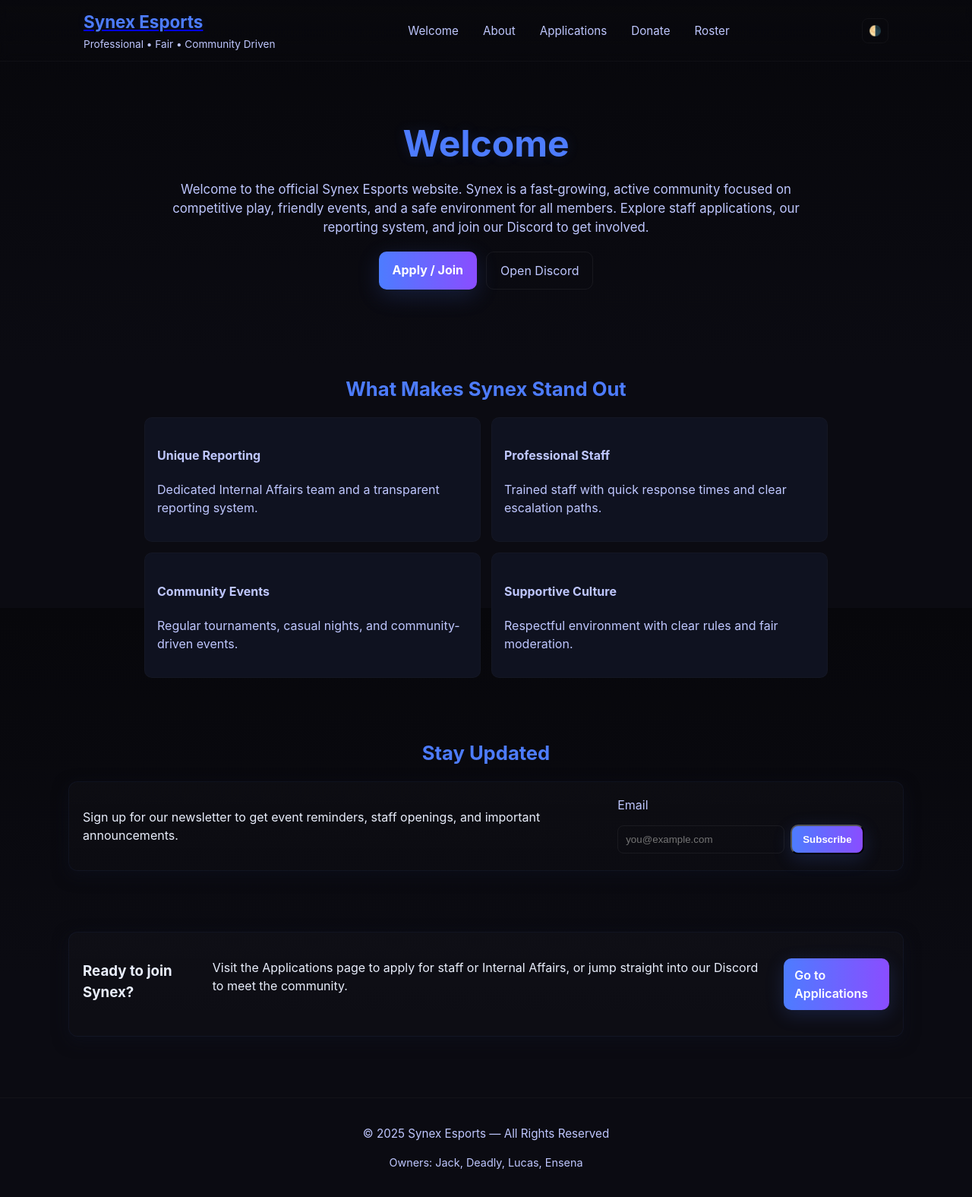
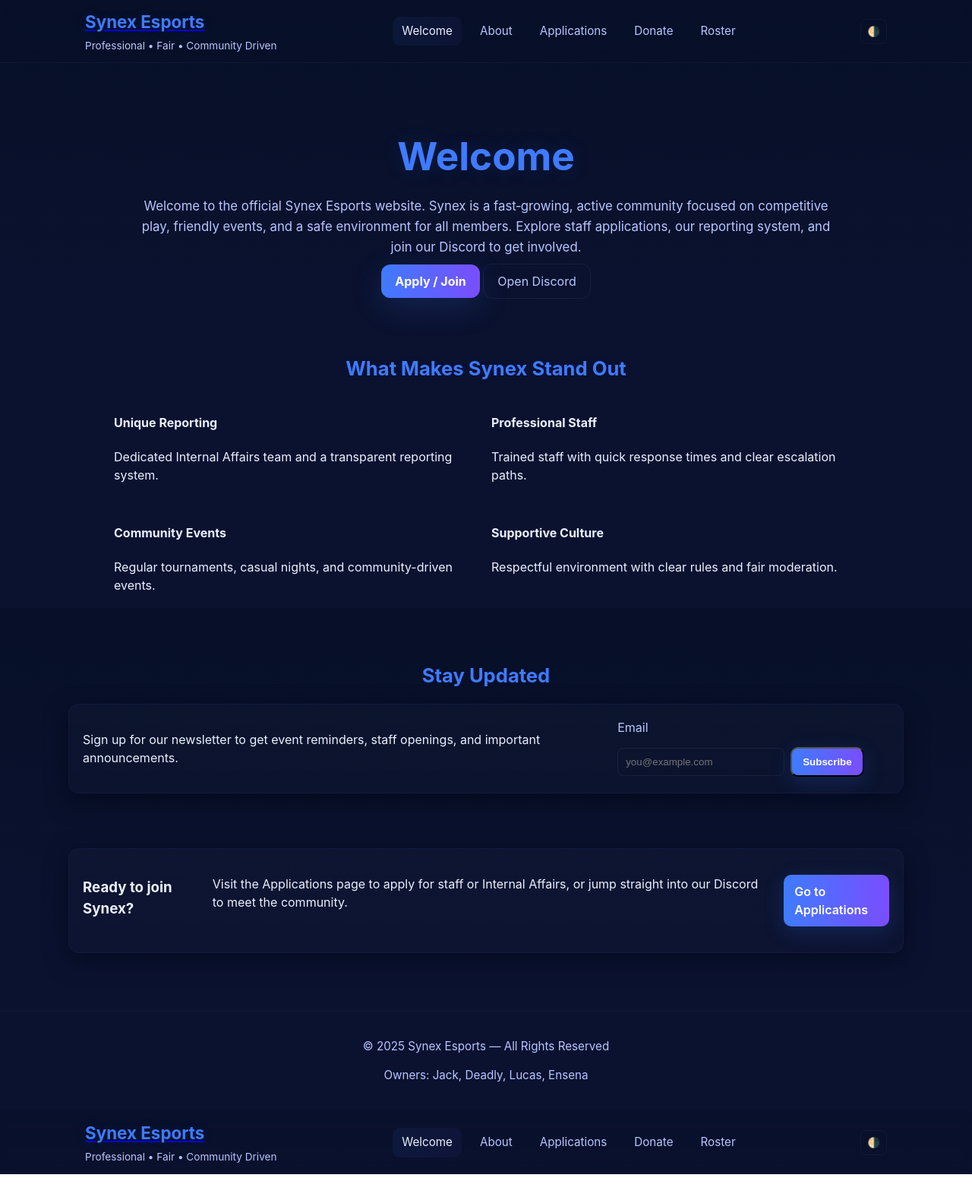
Before and after one commit to p3lse/synex-website, a plain HTML site: page index.html in a window 1280 px wide. Shown: the whole page at 76% size. After the commit the page ends 1545 px from the top, so only its background shows below. Drawn offline with Linux system fonts and the light colour scheme.

Commit message:
Update script

```diff
--- a/index.html
+++ b/index.html
@@ -105,3 +105,25 @@
   <script src="script.js" defer></script>
 </body>
 </html>
+<header class="site-header" role="banner">
+  <div class="header-inner">
+    <div class="brand">
+      <a href="index.html" class="brand-title-link"><h1 class="brand-title">Synex Esports</h1></a>
+      <p class="brand-sub">Professional • Fair • Community Driven</p>
+    </div>
+
+    <nav class="top-nav" role="navigation" aria-label="Primary">
+      <ul>
+        <li><a href="index.html">Welcome</a></li>
+        <li><a href="about.html">About</a></li>
+        <li><a href="apps.html">Applications</a></li>
+        <li><a href="donate.html">Donate</a></li>
+        <li><a href="roster.html">Roster</a></li>
+      </ul>
+    </nav>
+
+    <div class="header-actions">
+      <button id="themeToggle" aria-label="Toggle theme">🌗</button>
+    </div>
+  </div>
+</header>
--- a/script.js
+++ b/script.js
@@ -74,3 +74,12 @@ document.addEventListener('DOMContentLoaded', () => {
     if (e.key === 'Tab') document.documentElement.classList.add('user-is-tabbing');
   });
 });
+// Auto-set active nav link
+document.querySelectorAll('.top-nav a').forEach(a => {
+  try {
+    const href = new URL(a.href).pathname;
+    if (href === location.pathname || (href === '/index.html' && location.pathname === '/')) {
+      a.classList.add('active');
+    }
+  } catch(e){}
+});
--- a/style.css
+++ b/style.css
@@ -1,20 +1,26 @@
+/* style.css - Synex Esports (Organized, centered, blue/purple neon theme) */
+
+/* Palette and variables */
 :root{
-  --bg:#07070b;
-  --card:#0f1220;
-  --muted:#bfc7ff;
-  --accent:#4d7cff;
-  --accent-2:#8a4dff;
+  --bg-1: #071028;
+  --bg-2: #0b1230;
+  --card: #0f1a36;
+  --muted: #b8c6ff;
+  --text: #eaf0ff;
+  --accent: #3f7bff;
+  --accent-2: #7a4dff;
   --glass: rgba(255,255,255,0.03);
-  --radius:12px;
+  --radius:14px;
   --max-width:1100px;
-  --container-padding:20px;
-  --focus: 0 0 0 4px rgba(77,124,255,0.18);
-  --text:#e9eefc;
+  --container-padding:22px;
+  --focus: 0 0 0 4px rgba(63,123,255,0.16);
+  --card-elev: 0 10px 30px rgba(2,6,20,0.6);
 }
 
-/* Dark and light theme support */
+/* Light theme override (optional) */
 :root[data-theme="light"]{
-  --bg: #f6f8ff;
+  --bg-1: #f6f8ff;
+  --bg-2: #eef2ff;
   --card: #ffffff;
   --muted: #4b5563;
   --text: #0b1220;
@@ -22,87 +28,140 @@
   --accent-2: #7b3cff;
 }
 
-/* Base */
+/* Base reset */
 *{box-sizing:border-box}
 html,body{height:100%}
 body{
   margin:0;
   font-family:Inter, system-ui, -apple-system, "Segoe UI", Roboto, Arial;
-  background: linear-gradient(180deg,var(--bg) 0%, #0b0b12 60%);
+  background: linear-gradient(180deg,var(--bg-1) 0%, var(--bg-2) 60%);
   color:var(--text);
   -webkit-font-smoothing:antialiased;
   line-height:1.5;
+  -webkit-tap-highlight-color: transparent;
+}
+
+/* Centered container */
+.container{
+  width:100%;
+  max-width:var(--max-width);
+  margin:0 auto;
+  padding:0 var(--container-padding);
 }
 
 /* Skip link */
 .skip-link{position:absolute;left:-9999px}
-.skip-link:focus{left:var(--container-padding);top:var(--container-padding);width:auto;height:auto;padding:8px 12px;background:#111;color:#fff;border-radius:6px;z-index:9999}
+.skip-link:focus{left:var(--container-padding);top:var(--container-padding);width:auto;height:auto;padding:8px 12px;background:#071028;color:#fff;border-radius:8px;z-index:9999}
 
-/* Container */
-.container{width:100%;max-width:var(--max-width);margin:0 auto;padding:0 var(--container-padding)}
+/* Header: centered, compact */
+.site-header{
+  position:sticky;
+  top:0;
+  z-index:80;
+  padding:12px 0;
+  background: linear-gradient(180deg, rgba(7,16,40,0.6), rgba(7,16,40,0.35));
+  backdrop-filter: blur(6px);
+  border-bottom:1px solid rgba(255,255,255,0.03);
+}
+.header-inner{
+  display:flex;
+  align-items:center;
+  justify-content:space-between;
+  gap:20px;
+  max-width:var(--max-width);
+  margin:0 auto;
+  padding:0 var(--container-padding);
+}
+.brand{display:flex;flex-direction:column;align-items:flex-start}
+.brand-title{font-size:1.4rem;margin:0;color:var(--accent);text-shadow:0 0 18px rgba(63,123,255,0.12)}
+.brand-sub{margin:4px 0 0 0;font-size:0.85rem;color:var(--muted)}
 
-/* Header */
-.site-header{position:sticky;top:0;z-index:60;padding:12px 0;background:linear-gradient(180deg, rgba(10,10,15,0.6), rgba(10,10,15,0.35));backdrop-filter: blur(6px);border-bottom:1px solid rgba(255,255,255,0.03)}
-.header-inner{display:flex;align-items:center;justify-content:space-between;gap:16px}
-.brand-title{font-size:1.4rem;margin:0;color:var(--accent);text-shadow:0 0 12px rgba(77,124,255,0.12)}
-.brand-sub{margin:2px 0 0 0;font-size:0.85rem;color:var(--muted)}
+/* Nav: centered block with balanced spacing */
+.top-nav{flex:1;display:flex;justify-content:center}
+.top-nav ul{
+  list-style:none;margin:0;padding:0;display:flex;gap:12px;align-items:center;justify-content:center;
+}
+.top-nav a{
+  color:var(--muted);text-decoration:none;padding:8px 12px;border-radius:10px;font-size:0.95rem;display:inline-block;
+}
+.top-nav a:hover, .top-nav a:focus{color:var(--text);outline:none;box-shadow:var(--focus)}
+.top-nav a.active{color:var(--text);background: linear-gradient(90deg, rgba(63,123,255,0.08), rgba(122,77,255,0.06));border-radius:10px}
+
+/* Header actions (theme toggle, login) */
+.header-actions{display:flex;gap:8px;align-items:center}
 .header-actions button{background:transparent;border:1px solid rgba(255,255,255,0.04);padding:8px;border-radius:8px;color:var(--muted);cursor:pointer}
 
-/* Nav */
-.top-nav ul{list-style:none;margin:0;padding:0;display:flex;gap:12px}
-.top-nav a{color:var(--muted);text-decoration:none;padding:8px 10px;border-radius:8px;font-size:0.95rem}
-.top-nav a:hover, .top-nav a:focus{color:var(--text);outline:none;box-shadow:var(--focus)}
-.top-nav a.active{color:var(--text);text-shadow:0 0 12px rgba(77,124,255,0.12)}
-
-/* Hero */
-.hero{padding:72px 0;text-align:center}
-.hero-title{font-size:3rem;margin:0;color:var(--accent);text-shadow:0 0 18px rgba(77,124,255,0.14)}
-.hero-sub{margin:12px 0 18px;color:var(--muted);font-size:1.05rem;max-width:900px;margin-left:auto;margin-right:auto}
-.hero-ctas{display:flex;gap:12px;justify-content:center}
+/* Hero: centered, balanced */
+.hero{padding:84px 0 48px 0;text-align:center;display:flex;align-items:center;justify-content:center}
+.hero-inner{max-width:920px}
+.hero-title{font-size:3.2rem;margin:0;color:var(--accent);text-shadow:0 0 28px rgba(63,123,255,0.14)}
+.hero-sub{margin:14px 0 20px;color:var(--muted);font-size:1.05rem;line-height:1.6}
 
 /* Buttons */
-.btn-primary{background:linear-gradient(90deg,var(--accent),var(--accent-2));color:#fff;padding:12px 18px;border-radius:10px;text-decoration:none;font-weight:700;box-shadow:0 8px 30px rgba(77,124,255,0.18)}
-.btn-ghost{background:transparent;border:1px solid rgba(255,255,255,0.06);color:var(--muted);padding:12px 18px;border-radius:10px;text-decoration:none}
-.btn-primary:hover,.btn-ghost:hover{transform:translateY(-4px);box-shadow:0 14px 40px rgba(77,124,255,0.22)}
+.btn-primary{background:linear-gradient(90deg,var(--accent),var(--accent-2));color:#fff;padding:12px 18px;border-radius:12px;text-decoration:none;font-weight:700;box-shadow:0 12px 40px rgba(63,123,255,0.18)}
+.btn-ghost{background:transparent;border:1px solid rgba(255,255,255,0.06);color:var(--muted);padding:12px 18px;border-radius:12px;text-decoration:none}
+.btn-primary:hover,.btn-ghost:hover{transform:translateY(-4px);box-shadow:0 18px 50px rgba(63,123,255,0.22)}
 
 /* Sections */
-.section{padding:40px 0}
-.section-title{text-align:center;font-size:1.6rem;color:var(--accent);margin:0 0 18px 0}
+.section{padding:36px 0}
+.section-title{text-align:center;font-size:1.6rem;color:var(--accent);margin:0 0 18px 0;text-shadow:0 0 12px rgba(122,77,255,0.06)}
 
-/* Updates & events */
-.updates-grid{display:grid;grid-template-columns:1fr;gap:12px;max-width:900px;margin:0 auto}
-.update{background:var(--card);padding:14px;border-radius:10px;border:1px solid rgba(255,255,255,0.02);color:var(--muted)}
-.events{display:grid;gap:12px;max-width:900px;margin:0 auto}
-.event{background:var(--card);padding:14px;border-radius:10px;border:1px solid rgba(255,255,255,0.02);color:var(--muted)}
+/* Features grid: centered cards */
+.features-grid{display:grid;grid-template-columns:1fr;gap:14px;max-width:980px;margin:0 auto}
+@media (min-width:720px){ .features-grid{grid-template-columns:repeat(2,1fr)} }
 
-/* Features grid */
-.features-grid{display:grid;grid-template-columns:1fr;gap:14px;max-width:900px;margin:0 auto}
-.feature{background:var(--card);padding:16px;border-radius:10px;border:1px solid rgba(255,255,255,0.02);color:var(--muted)}
+/* Card base */
+.card{background: linear-gradient(180deg, rgba(255,255,255,0.02), rgba(255,255,255,0.01));border:1px solid rgba(77,124,255,0.06);padding:18px;border-radius:var(--radius);box-shadow: var(--card-elev);color:var(--text)}
 
-/* Cards grid */
-.cards{display:grid;grid-template-columns:1fr;gap:18px;max-width:900px;margin:0 auto}
-.card{background:linear-gradient(180deg, rgba(255,255,255,0.02), rgba(255,255,255,0.01));border:1px solid rgba(77,124,255,0.06);padding:18px;border-radius:var(--radius);box-shadow:0 6px 20px rgba(13,16,30,0.6);display:flex;gap:16px;align-items:flex-start}
-.card-left{flex:0 0 64px;display:flex;align-items:center;justify-content:center}
-.card-icon{width:64px;height:64px;display:flex;align-items:center;justify-content:center;font-size:28px;border-radius:12px;background:linear-gradient(135deg, rgba(77,124,255,0.12), rgba(138,77,255,0.06));box-shadow:0 6px 18px rgba(77,124,255,0.06), inset 0 -6px 18px rgba(0,0,0,0.2)}
+/* Cards grid (applications, roster) */
+.cards{display:grid;grid-template-columns:1fr;gap:18px;max-width:980px;margin:0 auto}
+@media (min-width:720px){ .cards{grid-template-columns:1fr} }
+
+/* Card layout */
+.card{display:flex;gap:16px;align-items:flex-start}
+.card-left{flex:0 0 72px;display:flex;align-items:center;justify-content:center}
+.card-icon{width:72px;height:72px;display:flex;align-items:center;justify-content:center;font-size:30px;border-radius:12px;background: linear-gradient(135deg, rgba(63,123,255,0.10), rgba(122,77,255,0.06));box-shadow: 0 8px 24px rgba(63,123,255,0.06), inset 0 -6px 18px rgba(0,0,0,0.2)}
 .card-body{flex:1}
 .card-title{margin:0 0 6px 0;font-size:1.05rem;color:var(--text)}
 .card-desc{margin:0 0 12px 0;color:var(--muted);font-size:0.98rem}
-.cta{display:inline-block;padding:10px 14px;background:linear-gradient(90deg,var(--accent),var(--accent-2));color:#fff;text-decoration:none;border-radius:10px;font-weight:600;box-shadow:0 6px 24px rgba(77,124,255,0.18);transition:transform 180ms ease,box-shadow 180ms ease}
-.cta:hover,.cta:focus{transform:translateY(-4px);box-shadow:0 12px 40px rgba(77,124,255,0.28);outline:none}
 
-/* Carousel */
-.carousel{display:flex;align-items:center;gap:12px;max-width:900px;margin:0 auto}
-.carousel-track{display:flex;overflow:hidden;width:100%}
-.testimonial{min-width:100%;padding:18px;background:var(--card);border-radius:10px;border:1px solid rgba(255,255,255,0.02);color:var(--muted)}
+/* CTA */
+.cta{display:inline-block;padding:10px 14px;background:linear-gradient(90deg,var(--accent),var(--accent-2));color:#fff;text-decoration:none;border-radius:10px;font-weight:600;box-shadow:0 8px 28px rgba(63,123,255,0.18);transition:transform 180ms ease,box-shadow 180ms ease}
+.cta:hover,.cta:focus{transform:translateY(-4px);box-shadow:0 16px 44px rgba(63,123,255,0.28);outline:none}
+
+/* Roster-specific layout (centered grid) */
+.roster-controls{display:flex;justify-content:space-between;align-items:center;gap:12px;margin-bottom:18px;flex-wrap:wrap;max-width:1100px;margin-left:auto;margin-right:auto}
+.roster-controls .left-controls{display:flex;gap:8px;align-items:center}
+.roster-controls input[type="search"]{padding:10px;border-radius:10px;border:1px solid rgba(255,255,255,0.06);background:transparent;color:var(--text);min-width:260px}
+.roster-controls select{padding:10px;border-radius:10px;border:1px solid rgba(255,255,255,0.06);background:transparent;color:var(--text)}
+
+.roster-grid{display:grid;grid-template-columns:1fr;gap:14px;max-width:1100px;margin:0 auto}
+@media (min-width:720px){ .roster-grid{grid-template-columns:repeat(2,1fr)} }
+@media (min-width:1100px){ .roster-grid{grid-template-columns:repeat(3,1fr)} }
+
+.staff-card{display:flex;gap:12px;align-items:flex-start;padding:14px;border-radius:12px;background:linear-gradient(180deg, rgba(255,255,255,0.02), rgba(255,255,255,0.01));border:1px solid rgba(77,124,255,0.06);box-shadow: 0 8px 30px rgba(2,6,20,0.6)}
+.staff-avatar{width:84px;height:84px;border-radius:12px;flex:0 0 84px;background:linear-gradient(135deg, rgba(63,123,255,0.06), rgba(122,77,255,0.04));display:flex;align-items:center;justify-content:center;overflow:hidden}
+.staff-avatar img{width:100%;height:100%;object-fit:cover}
+.staff-info{flex:1}
+.staff-name{font-weight:800;margin:0;color:var(--text)}
+.staff-role{margin:6px 0;color:var(--muted);font-weight:600}
+.staff-bio{margin:6px 0;color:var(--muted);font-size:0.95rem}
+.staff-actions{display:flex;gap:8px;margin-top:8px}
+
+/* Modal tweaks */
+.modal{position:fixed;inset:0;display:flex;align-items:center;justify-content:center;background:rgba(2,4,10,0.6);padding:20px;z-index:120;visibility:hidden;opacity:0;transition:opacity 220ms ease,visibility 220ms}
+.modal[aria-hidden="false"]{visibility:visible;opacity:1}
+.modal-content{background: linear-gradient(180deg,#071028,#0b1230);padding:18px;border-radius:12px;max-width:720px;width:100%;box-shadow:0 20px 60px rgba(2,4,10,0.8)}
+.modal-content h3{margin-top:0}
+.modal-content label{display:block;margin-top:10px;color:var(--muted)}
+.modal-content input, .modal-content textarea{width:100%;padding:10px;border-radius:8px;border:1px solid rgba(255,255,255,0.06);background:transparent;color:var(--text)}
 
 /* Newsletter */
 .newsletter-form{display:flex;gap:8px;align-items:center;flex-wrap:wrap}
 .newsletter-form input[type="email"]{padding:10px;border-radius:8px;border:1px solid rgba(255,255,255,0.06);background:transparent;color:var(--text);min-width:220px}
 .newsletter-form label{display:block;width:100%;margin-bottom:6px;color:var(--muted)}
-.small{font-size:0.9rem}
-.muted{color:var(--muted)}
 
-/* Donate */
+/* Donate buttons */
 .donation-grid{display:flex;gap:12px;flex-wrap:wrap;margin:12px 0}
 .donate-btn{display:inline-block;padding:12px 16px;border-radius:10px;background:linear-gradient(90deg,var(--accent),var(--accent-2));color:#fff;text-decoration:none;font-weight:700}
 
@@ -110,16 +169,16 @@ body{
 .site-footer{padding:20px 0;border-top:1px solid rgba(255,255,255,0.03);margin-top:40px;text-align:center;color:var(--muted);font-size:0.95rem}
 
 /* Back to top */
-#backToTop{position:fixed;right:18px;bottom:18px;background:linear-gradient(90deg,var(--accent),var(--accent-2));color:#fff;border:none;padding:10px 12px;border-radius:10px;cursor:pointer;box-shadow:0 10px 30px rgba(77,124,255,0.18);display:none}
+#backToTop{position:fixed;right:18px;bottom:18px;background:linear-gradient(90deg,var(--accent),var(--accent-2));color:#fff;border:none;padding:10px 12px;border-radius:10px;cursor:pointer;box-shadow:0 10px 30px rgba(63,123,255,0.18);display:none}
 
 /* Reveal animations */
 .reveal{opacity:0;transform:translateY(12px);transition:opacity 700ms ease,transform 700ms ease}
 .reveal.visible{opacity:1;transform:translateY(0)}
 
-/* Responsive */
+/* Responsive tweaks */
 @media (min-width:720px){
+  .cards{grid-template-columns:1fr}
   .features-grid{grid-template-columns:repeat(2,1fr)}
-  .updates-grid{grid-template-columns:repeat(2,1fr)}
 }
 @media (min-width:980px){
   .header-inner{gap:28px}
@@ -128,63 +187,8 @@ body{
 /* Reduced motion */
 @media (prefers-reduced-motion: reduce){
   .reveal, .btn-primary, .cta, .hero-title { transition: none !important; transform: none !important; }
-  .btn-primary:hover, .cta:hover { transform: none; box-shadow: 0 6px 18px rgba(77,124,255,0.12); }
-}
-/* Roster-specific styles (paste into style.css) */
-
-.roster-controls{
-  display:flex;
-  justify-content:space-between;
-  align-items:center;
-  gap:12px;
-  margin-bottom:18px;
-  flex-wrap:wrap;
-}
-.roster-controls .left-controls{display:flex;gap:8px;align-items:center}
-.roster-controls input[type="search"]{
-  padding:10px;border-radius:8px;border:1px solid rgba(255,255,255,0.06);background:transparent;color:var(--text);
-  min-width:220px;
-}
-.roster-controls select{padding:10px;border-radius:8px;border:1px solid rgba(255,255,255,0.06);background:transparent;color:var(--text)}
-
-.roster-grid{
-  display:grid;
-  grid-template-columns:1fr;
-  gap:12px;
-  max-width:1100px;
-  margin-top:6px;
-}
-@media (min-width:720px){
-  .roster-grid{grid-template-columns:repeat(2,1fr)}
-}
-@media (min-width:1100px){
-  .roster-grid{grid-template-columns:repeat(3,1fr)}
+  .btn-primary:hover, .cta:hover { transform: none; box-shadow: 0 6px 18px rgba(63,123,255,0.12); }
 }
 
-.staff-card{
-  display:flex;
-  gap:12px;
-  align-items:flex-start;
-  padding:12px;
-  border-radius:12px;
-  background:linear-gradient(180deg, rgba(255,255,255,0.02), rgba(255,255,255,0.01));
-  border:1px solid rgba(77,124,255,0.06);
-}
-.staff-avatar{
-  width:72px;height:72px;border-radius:10px;flex:0 0 72px;background:#0b0d18;display:flex;align-items:center;justify-content:center;overflow:hidden;
-}
-.staff-avatar img{width:100%;height:100%;object-fit:cover}
-.staff-info{flex:1}
-.staff-name{font-weight:700;margin:0;color:var(--text)}
-.staff-role{margin:4px 0;color:var(--muted)}
-.staff-bio{margin:6px 0;color:var(--muted);font-size:0.95rem}
-.staff-actions{display:flex;gap:8px;margin-top:8px}
-
-.import-label .cta{cursor:pointer;display:inline-block}
-
-.small-note{font-size:0.9rem;color:var(--muted);margin-top:8px}
-
-/* Modal tweaks (ensure modals look good for roster) */
-.modal-content h3{margin-top:0}
-.modal-content label{display:block;margin-top:10px;color:var(--muted)}
-.modal-content input, .modal-content textarea{width:100%;padding:10px;border-radius:8px;border:1px solid rgba(255,255,255,0.06);background:transparent;color:var(--text)}
+/* Utility: center small blocks */
+.center-block{margin-left:auto;margin-right:auto;display:block}
```
